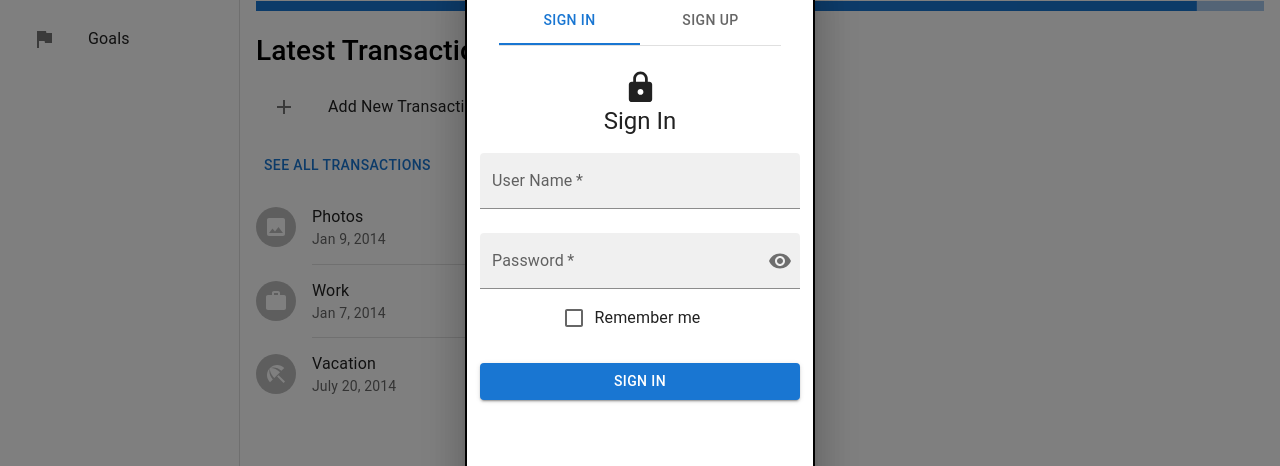
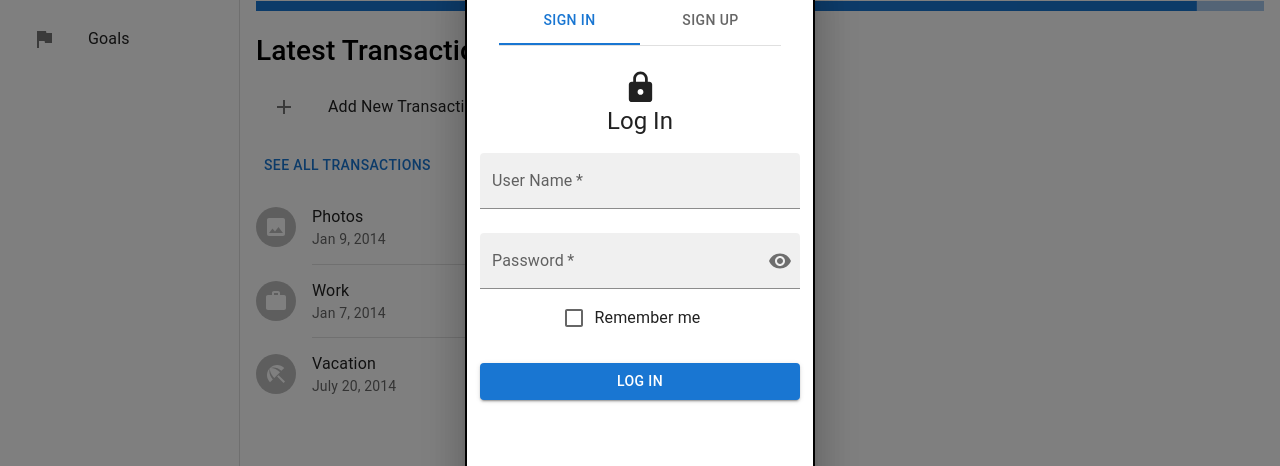
Before and after one commit to euchangxian/ChangeX, a React (Create React App) app in the folder client/: page / in a window 1280 px wide. Both pictures are taken after a click on the button "SIGN IN". Shown: the part 137-603 px from the top of the page. Built offline with nearby package versions, Linux system fonts and the light colour scheme.

Commit message:
Revised AuthForm into separate login and signup forms for ease of development

```diff
--- a/client/src/components/AuthModal.js
+++ b/client/src/components/AuthModal.js
@@ -1,8 +1,8 @@
 import { useState } from "react";
-import { Modal, Box, Typography, TextField, Button, FormControlLabel, Checkbox, Tab, Tabs } from "@mui/material";
+import { Modal, Box, Tab } from "@mui/material";
 import { TabContext, TabList, TabPanel } from "@mui/lab";
-import LockIcon from "@mui/icons-material/Lock";
-import AuthForm from "./AuthForm";
+import LoginForm from "./LoginForm";
+import SignUpForm from "./SignUpForm";
 
 const modalStyle = {
   display: 'flex',
@@ -46,10 +46,10 @@ export default function AuthModal(props) {
             </TabList>
           </Box>
           <TabPanel value={"Sign In"}>
-            <AuthForm route={"/signin"} />
+            <LoginForm />
           </TabPanel>
           <TabPanel value={"Sign Up"}>
-            <AuthForm route={"/signup"} />
+            <SignUpForm />
           </TabPanel>
         </TabContext>
       </Box>
--- /dev/null
+++ b/client/src/components/LoginForm.js
@@ -0,0 +1,96 @@
+import { useState } from "react";
+import { Box, Typography, TextField, FormControlLabel, Button, Checkbox, InputAdornment, IconButton } from "@mui/material";
+import { Visibility, VisibilityOff } from "@mui/icons-material";
+import LockIcon from '@mui/icons-material/Lock';
+import axios from "axios";
+
+export default function LoginForm() {
+  // Logic to handle show/hide password.
+  const [showPassword, setShowPassword] = useState(false);
+  const handleClickShowPassword = () => {
+    setShowPassword(!showPassword);
+  };
+  const handleMouseDownPassword = event => {
+    event.preventDefault();
+  };
+
+  const [username, setUsername] = useState("");
+  const [password, setPassword] = useState("");
+  const handleSubmit = async event => {
+    event.preventDefault();
+
+    await axios.post("http://localhost:5050/login/password", {
+      username: username,
+      password: password
+    });
+    setPassword("");
+  }
+
+  return (
+    <Box
+      component="form"
+      noValidate
+      autoComplete="off"
+      sx={{
+        display: 'flex',
+        flexDirection: 'column',
+        alignItems: 'center',
+        width: 320
+      }}
+      onSubmit={handleSubmit}
+    >
+      <LockIcon fontSize='large' />
+      <Typography align="center" variant="h5">Log In</Typography>
+      {/* Username text field.*/}
+      <TextField
+        margin="normal"
+        required
+        fullWidth
+        id="username"
+        label="User Name"
+        placeholder="e.g. Axelly"
+        variant="filled"
+        sx={{ mx: 'auto' }}
+        value={username}
+        onChange={e => setUsername(e.target.value)}
+      />
+      {/* Password text field */}
+      <TextField
+        margin="normal"
+        required
+        fullWidth
+        id="outlined-password-input"
+        label="Password"
+        type={showPassword ? "text" : "password"}
+        autoComplete="current-password"
+        variant="filled"
+        value={password}
+        onChange={e => setPassword(e.target.value)}
+        InputProps={{
+          endAdornment: <InputAdornment position="end">
+            <IconButton
+              aria-label="toggle password visibility"
+              onClick={handleClickShowPassword}
+              onMouseDown={handleMouseDownPassword}
+              edge="end"
+            >
+              {showPassword ? <VisibilityOff /> : <Visibility />}
+            </IconButton>
+          </InputAdornment>
+        }}
+      />
+      <FormControlLabel
+        control={<Checkbox value="remember" color="primary" />}
+        label="Remember me"
+      />
+      <Button
+        type="submit"
+        fullWidth
+        variant="contained"
+        sx={{ mt: 3, mb: 2 }}
+      >
+        Log In
+      </Button>
+    </Box>
+  );
+}
--- a/client/src/components/AuthForm.js
+++ b/client/src/components/SignUpForm.js
@@ -1,14 +1,10 @@
 import { useState } from "react";
-import { Box, Typography, TextField, FormControlLabel, Button, Checkbox, InputAdornment, IconButton } from "@mui/material";
+import { Box, Typography, TextField, Button, InputAdornment, IconButton } from "@mui/material";
 import { Visibility, VisibilityOff } from "@mui/icons-material";
 import LockIcon from '@mui/icons-material/Lock';
 import axios from "axios";
 
-export default function AuthForm(props) {
-  const isSignIn = props.route === "/signin";
-  const message = isSignIn ? "Sign In" : "Sign Up";
-  const route = isSignIn ? props.route + "/password" : props.route;
-
+export default function LoginForm() {
   // Logic to handle show/hide password.
   const [showPassword, setShowPassword] = useState(false);
   const handleClickShowPassword = () => {
@@ -18,13 +14,12 @@ export default function AuthForm(props) {
     event.preventDefault();
   };
 
-
   const [username, setUsername] = useState("");
   const [password, setPassword] = useState("");
   const handleSubmit = async event => {
     event.preventDefault();
 
-    await axios.post("http://localhost:5050" + route, {
+    await axios.post("http://localhost:5050/signup", {
       username: username,
       password: password
     });
@@ -45,8 +40,8 @@ export default function AuthForm(props) {
       onSubmit={handleSubmit}
     >
       <LockIcon fontSize='large' />
-      <Typography align="center" variant="h5">{message}</Typography>
-      {/* Username text field. Only shown in signup form */}
+      <Typography align="center" variant="h5">Sign Up</Typography>
+      {/* Username text field.*/}
       <TextField
         margin="normal"
         required
@@ -84,21 +79,13 @@ export default function AuthForm(props) {
           </InputAdornment>
         }}
       />
-      {/* Remember me checkbox. Only shown on Sign in forms */}
-      {
-        isSignIn &&
-        <FormControlLabel
-          control={<Checkbox value="remember" color="primary" />}
-          label="Remember me"
-        />
-      }
       <Button
         type="submit"
         fullWidth
         variant="contained"
         sx={{ mt: 3, mb: 2 }}
       >
-        {message}
+        Sign Up
       </Button>
     </Box>
   );
```
